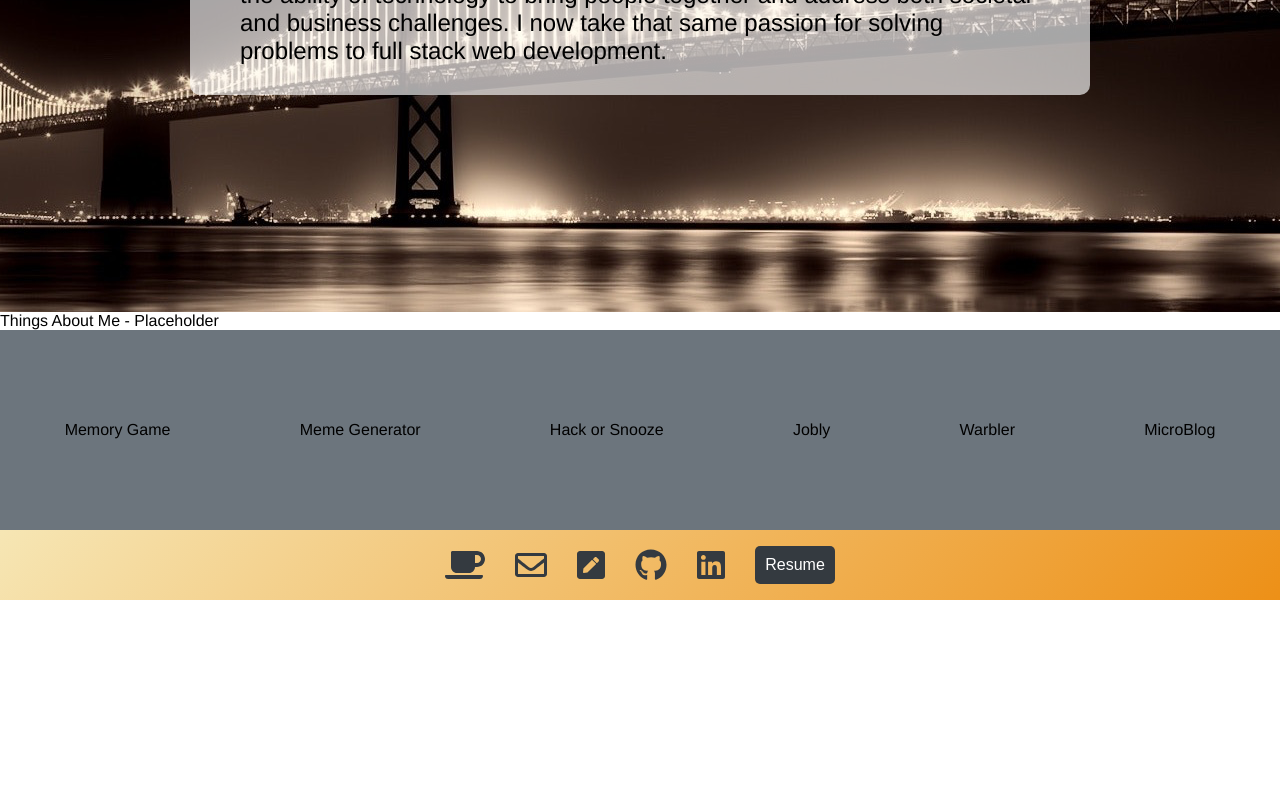
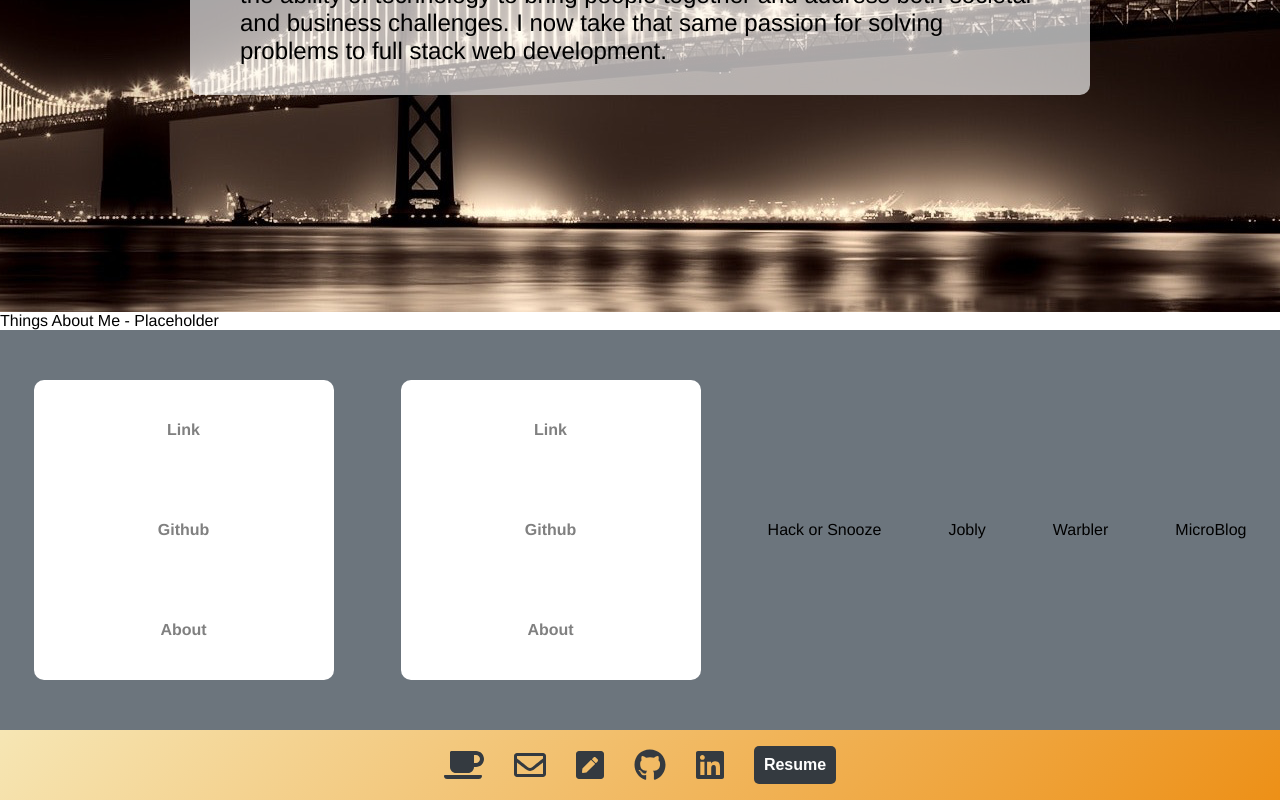
Before and after one commit to wongco/wongcofood-react, a React (Create React App) app: page / in a window 1280 px wide. Shown: the part 355-1155 px from the top of the page. Before the commit the page ends 955 px from the top, so only its background shows below. Built offline with nearby package versions, Linux system fonts and the light colour scheme.

Commit message:
make adjustments to sample portfolio items

```diff
--- a/src/Components/Atoms/FooterButton.js
+++ b/src/Components/Atoms/FooterButton.js
@@ -3,6 +3,7 @@ import styled from 'styled-components';
 
 const StyledButton = styled.button`
   font-size: 100%;
+  font-weight: 600;
   margin: 0 15px;
   padding: 10px 10px;
   border-radius: 5px;
--- /dev/null
+++ b/src/Components/Atoms/PortfolioItem.js
@@ -0,0 +1,46 @@
+import React from 'react';
+import styled from 'styled-components';
+
+const StyledPortfolioItem = styled.div`
+  display: flex;
+  flex-direction: column;
+  justify-content: space-between;
+  height: 300px;
+  width: 300px;
+  border-radius: 10px;
+  background-color: white;
+  overflow: hidden;
+`;
+
+const StyledDetailsTab = styled.div`
+  display: flex;
+  justify-content: center;
+  align-items: center;
+  color: gray;
+  font-weight: 600;
+  width: 100%;
+  height: 100%;
+  border-right: 2px solid lightgray;
+  overflow: hidden;
+
+  &:hover {
+    background-color: steelblue;
+    color: white;
+  }
+`;
+
+const StyledLastDetailTab = styled(StyledDetailsTab)`
+  border-right: none;
+`;
+
+const PortfolioItem = props => {
+  return (
+    <StyledPortfolioItem>
+      <StyledDetailsTab>Link</StyledDetailsTab>
+      <StyledDetailsTab>Github</StyledDetailsTab>
+      <StyledLastDetailTab>About</StyledLastDetailTab>
+    </StyledPortfolioItem>
+  );
+};
+
+export default PortfolioItem;
--- a/src/Components/Organisms/Portfolio.js
+++ b/src/Components/Organisms/Portfolio.js
@@ -1,20 +1,58 @@
 import React from 'react';
 import styled from 'styled-components';
+import PortfolioItem from '../Atoms/PortfolioItem';
 
 const StyledPortfolioContainer = styled.div`
   display: flex;
-  flex-direction: row;
+  flex-flow: row wrap;
   justify-content: space-around;
   align-items: center;
   background-color: #6c757d;
-  height: 200px;
+  height: 400px;
+`;
+
+const StyledDetailsContainer = styled.div`
+  display: flex;
+  flex-direction: row;
+  height: 2em;
+  background-color: white;
+  border-top: 2px solid lightgray;
+  border-bottom: 2px solid lightgray;
+`;
+
+const StyledDetailsTab = styled.div`
+  display: flex;
+  justify-content: center;
+  align-items: center;
+  color: gray;
+  font-weight: 600;
+  width: 100%;
+  height: 100%;
+  border-right: 2px solid lightgray;
+  overflow: hidden;
+
+  &:hover {
+    background-color: steelblue;
+    color: white;
+  }
+`;
+
+const StyledLastDetailTab = styled(StyledDetailsTab)`
+  border-right: none;
 `;
 
 const Portfolio = () => {
   return (
     <StyledPortfolioContainer id="portfolio">
-      <div>Memory Game</div>
-      <div>Meme Generator</div>
+      <PortfolioItem>
+        <div>Img Stuff</div>
+        <StyledDetailsContainer>
+          <StyledDetailsTab>Link</StyledDetailsTab>
+          <StyledDetailsTab>Github</StyledDetailsTab>
+          <StyledLastDetailTab>About</StyledLastDetailTab>
+        </StyledDetailsContainer>
+      </PortfolioItem>
+      <PortfolioItem>Meme Generator</PortfolioItem>
       <div>Hack or Snooze</div>
       <div>Jobly</div>
       <div>Warbler</div>
```
